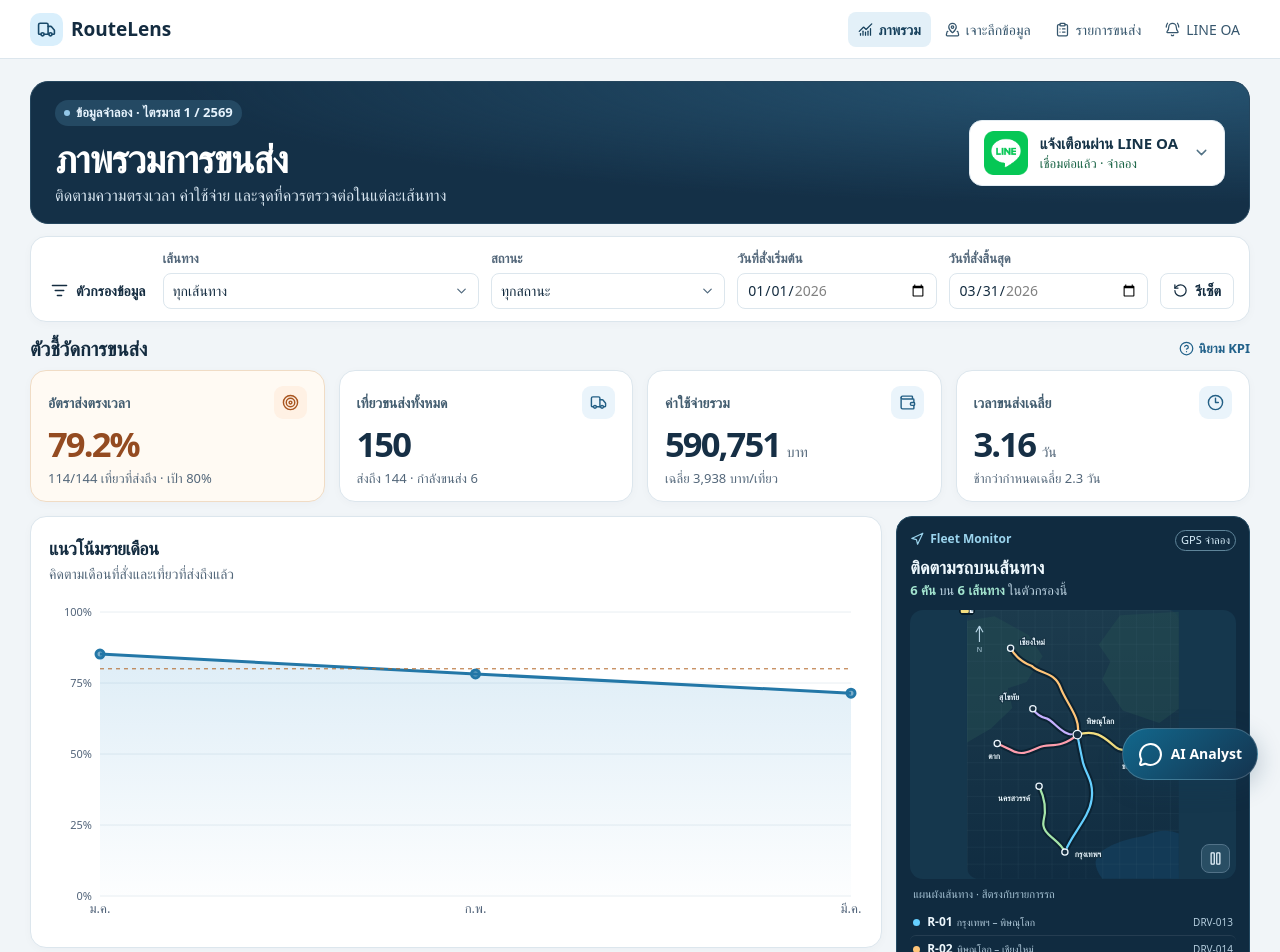
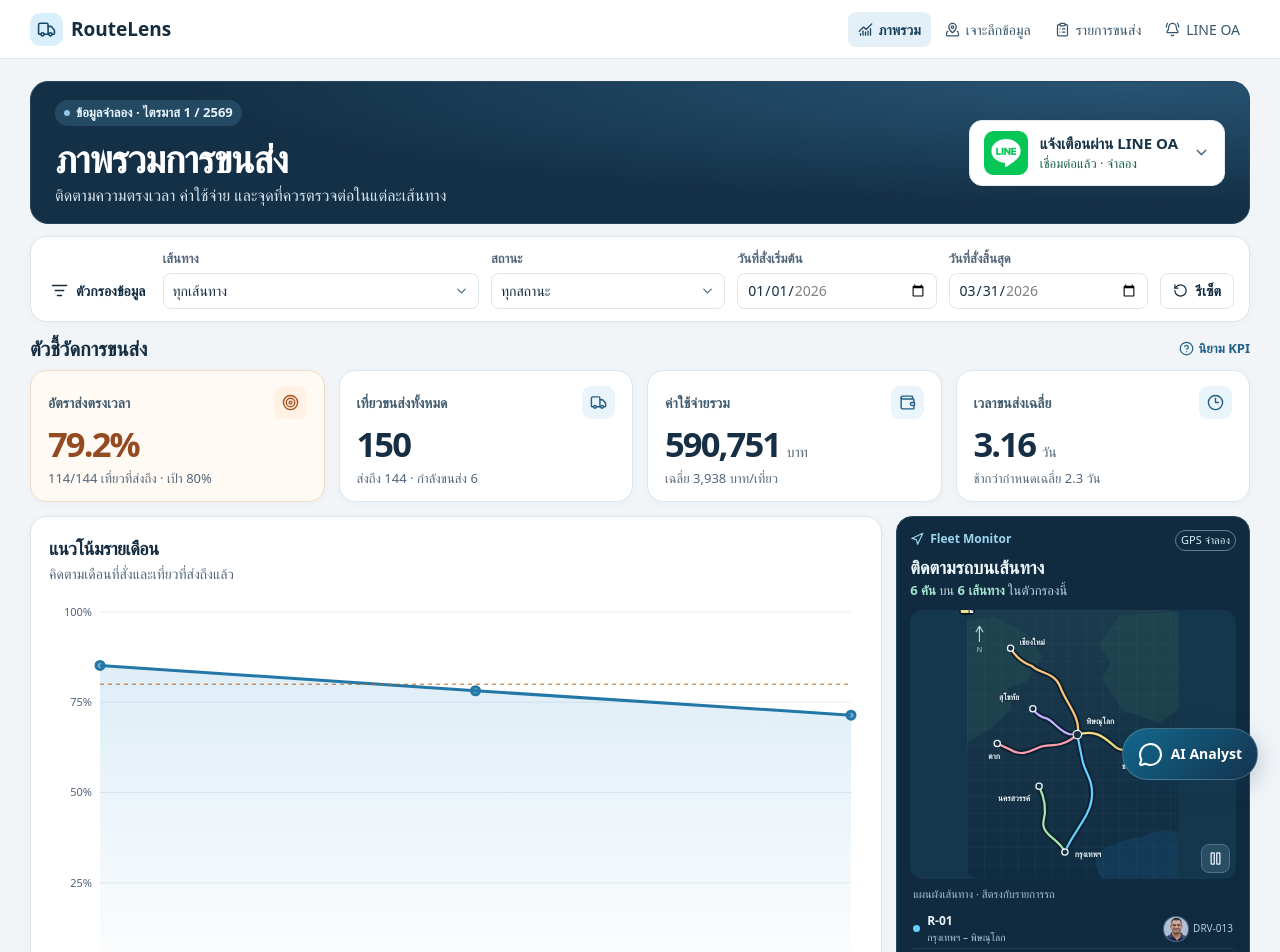
Before and after one commit to James-Chirawat/VisualizationDemo, a Next.js app: page / in a window 1280 px wide. Shown: the top 952 px of the page. Built offline with nearby package versions, Linux system fonts and the light colour scheme.

Commit message:
Show driver portraits in fleet tracking list

```diff
--- a/app/globals.css
+++ b/app/globals.css
@@ -302,7 +302,9 @@ button:not(:disabled), select { cursor: pointer; }
 .fleet-list button + button { border-top: 1px solid #ffffff16; }
 .fleet-list button:hover { background: #244a61; }
 .fleet-list button > span:first-child { width: 7px; height: 7px; border-radius: 50%; }
-.fleet-list button > span:nth-child(2) { min-width: 0; display: flex; gap: 4px; align-items: baseline; }
+.fleet-route-label { min-width: 0; display: grid; line-height: 1.4; }
+.fleet-driver { display: flex; align-items: center; gap: 5px; }
+.fleet-driver .driver-avatar { width: 24px; height: 24px; box-shadow: 0 0 0 1px #c2e0f75c; }
 .fleet-list b { flex: none; font-size: 12px; }
 .fleet-list small { color: #b4cddd; font-size: 10px; white-space: nowrap; overflow: hidden; text-overflow: ellipsis; }
 .status-ring { width: 94px; aspect-ratio: 1; display: grid; place-items: center; border-radius: 50%; margin: 10px auto; }
--- a/components/fleet-monitor.tsx
+++ b/components/fleet-monitor.tsx
@@ -2,6 +2,7 @@
 
 import { useEffect, useRef, useState } from "react";
 import { Navigation, Pause, Play, Truck } from "lucide-react";
+import { DriverAvatar } from "@/components/driver-avatar";
 import { Button } from "@/components/ui/button";
 import { Card } from "@/components/ui/card";
 import { routes, type Shipment } from "@/lib/analytics";
@@ -112,8 +113,8 @@ export function FleetMonitor({ rows, onViewTrip }: { rows: Shipment[]; onViewTri
         onFocus={() => setFocusedRoute(route.id)} onBlur={() => setFocusedRoute(null)}
         onClick={() => onViewTrip(trip)} aria-label={`เปิดเที่ยว ${route.id} ${route.label} คนขับ ${trip.driver}`}>
         <span style={{ backgroundColor: corridor.color }} />
-        <span><b>{trip.route}</b><small>{route.label}</small></span>
-        <small>{trip.driver}</small>
+        <span className="fleet-route-label"><b>{trip.route}</b><small>{route.label}</small></span>
+        <span className="fleet-driver"><DriverAvatar driverId={trip.driver} /><small>{trip.driver}</small></span>
       </button>)}
     </div>
   </Card>;
```
